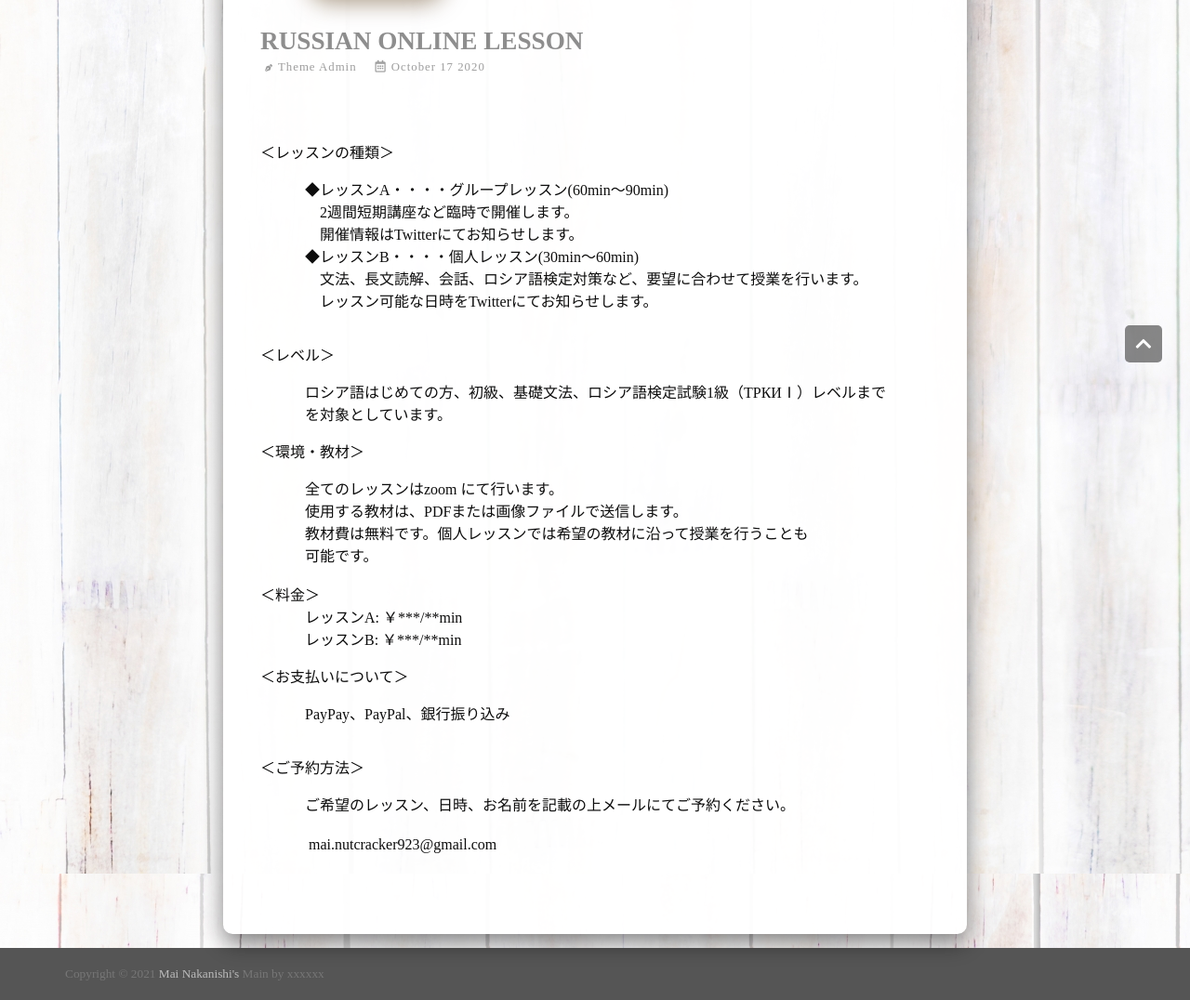
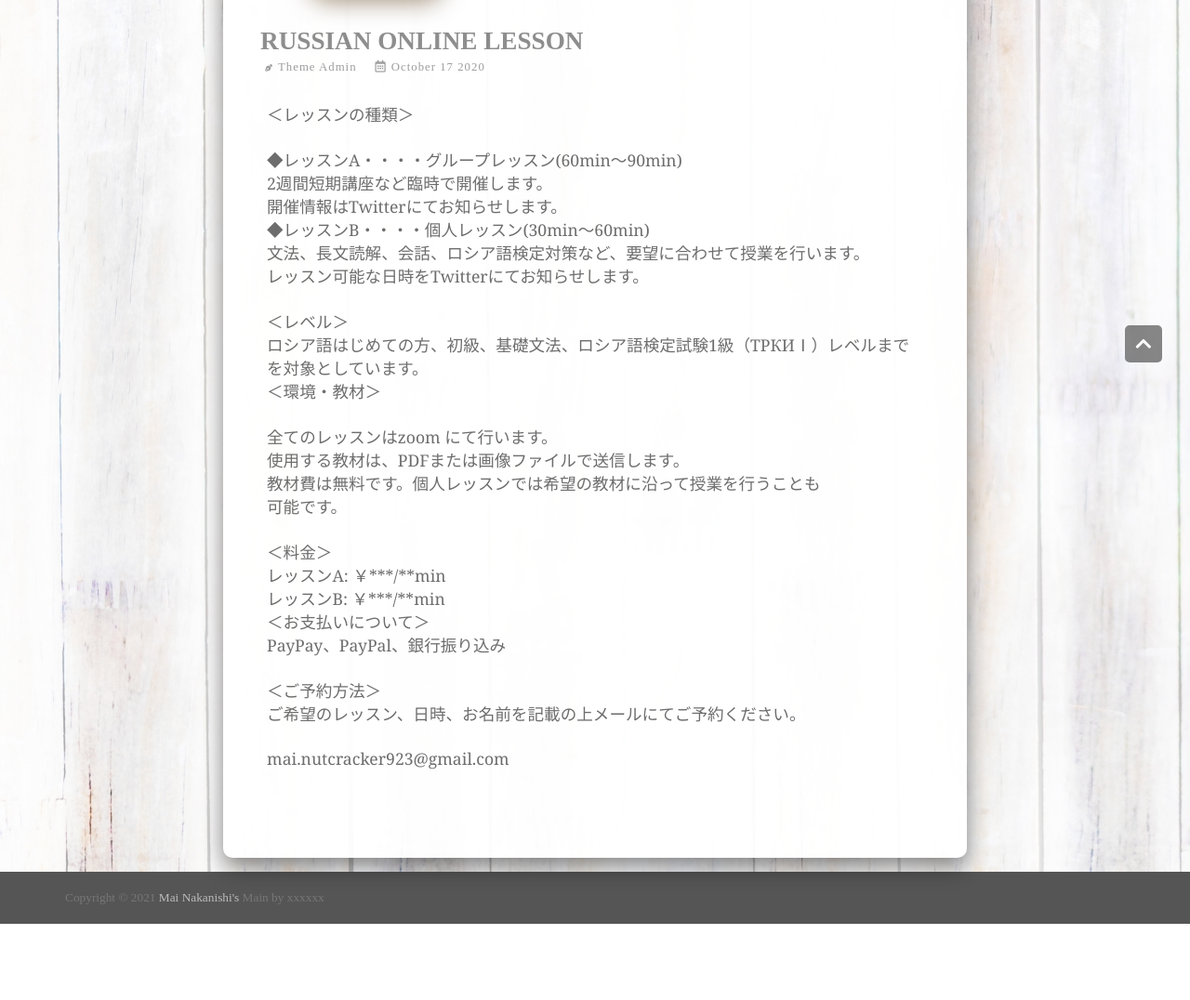
Before and after one commit to tama819/tama819.github.io, a website built with Parcel: page russian.html in a window 1280 px wide. Shown: the part 340-1416 px from the top of the page at 93% size. After the commit the page ends 1334 px from the top, so only its background shows below. Built offline with nearby package versions, Linux system fonts and the light colour scheme.

Commit message:
Add files via upload

```diff
--- a/russian.html
+++ b/russian.html
@@ -8,7 +8,7 @@
   <meta name="viewport" content="width=device-width, initial-scale=1">
 
   <meta property="og:title" content="Mai's">
-  <meta property="og:type" content="article">
+  <meta property="og:type" content="">
   <meta property="og:url" content="">
   <meta property="og:image" content="">
 
@@ -66,7 +66,7 @@
               <p class="main-article">
 
 
-             <p>＜レッスンの種類＞</p>
+           ＜レッスンの種類＞<br><br>
 
              ◆レッスンA・・・・グループレッスン(60min～90min)<br>
               2週間短期講座など臨時で開催します。<br>
@@ -75,11 +75,11 @@
               文法、長文読解、会話、ロシア語検定対策など、要望に合わせて授業を行います。<br>
               レッスン可能な日時をTwitterにてお知らせします。 <br><br>
 
-              <p>＜レベル＞</p>
+             ＜レベル＞<br>
               ロシア語はじめての方、初級、基礎文法、ロシア語検定試験1級（ТРКИⅠ）レベルまで<br>
               を対象としています。<br>
 
-              <p>＜環境・教材＞</p>
+           ＜環境・教材＞<br><br>
 
               全てのレッスンはzoom にて行います。<br>
               使用する教材は、PDFまたは画像ファイルで送信します。<br>
@@ -91,15 +91,15 @@
               レッスンA: ￥***/**min<br>
               レッスンB: ￥***/**min<br>
 
-              <p>＜お支払いについて＞</p>
+             ＜お支払いについて＞<br>
 
               PayPay、PayPal、銀行振り込み<br><br>
 
-              <p>＜ご予約方法＞</p>
+             ＜ご予約方法＞<br>
 
               ご希望のレッスン、日時、お名前を記載の上メールにてご予約ください。<br><br>
 
-             　　　 mai.nutcracker923@gmail.com
+              mai.nutcracker923@gmail.com<br>
 
               </p>
             </section>
```
Lines whose indentation alone changed are shown as unchanged.
